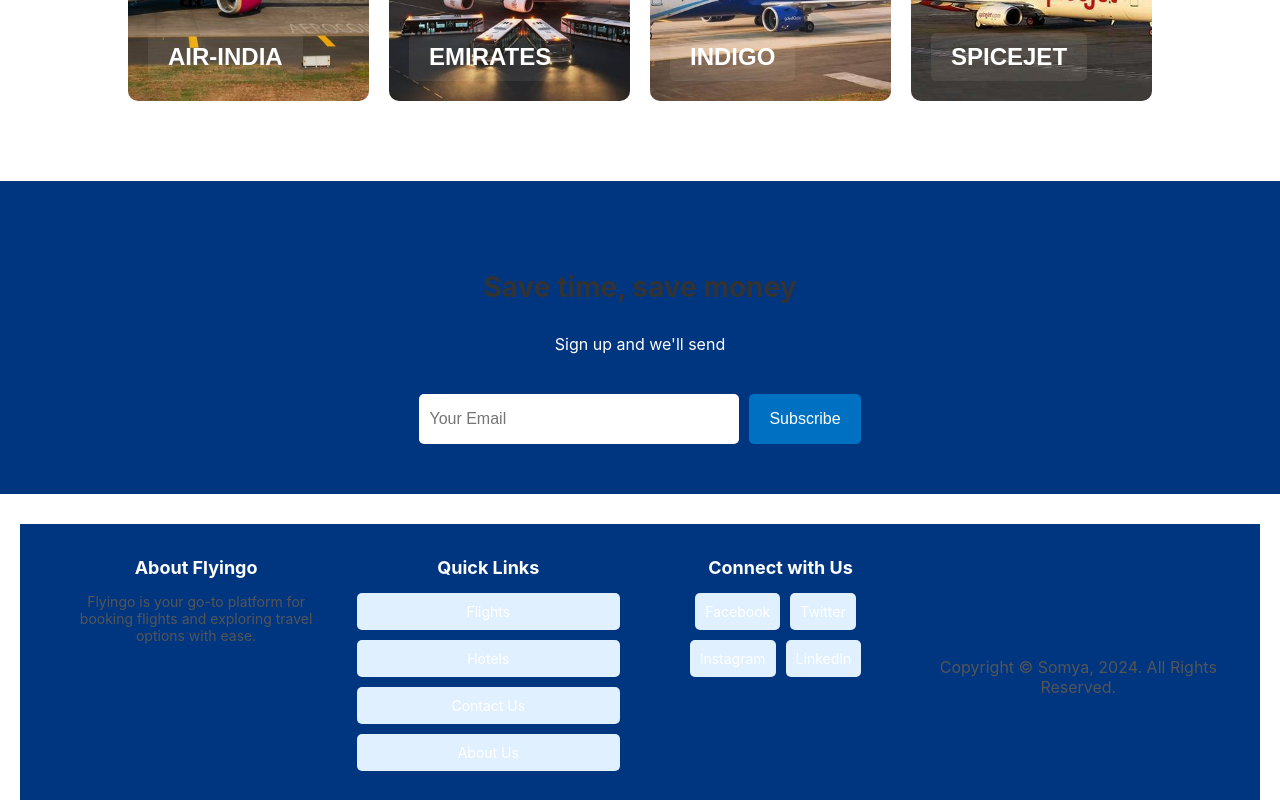
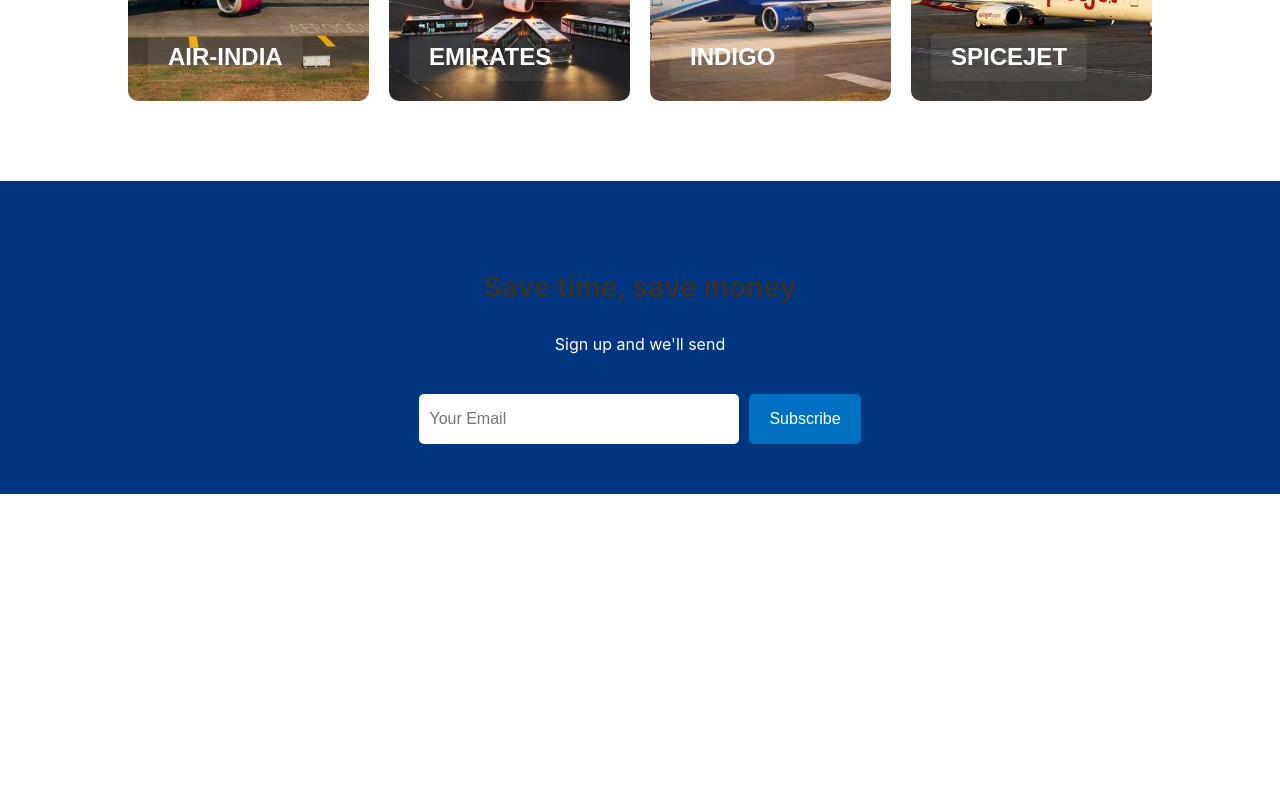
Before and after one commit to Somya-kislay19/FLYINGO_BOOKING_APP, a React (Create React App) app: page / in a window 1280 px wide. Shown: the part 896-1696 px from the top of the page. After the commit the page ends 1390 px from the top, so only its background shows below. Built offline with nearby package versions, Linux system fonts and the light colour scheme.

Commit message:
Auto commit message

```diff
--- a/src/components/footer/Footer.jsx
+++ b/src/components/footer/Footer.jsx
@@ -5,31 +5,12 @@
     return (
         <footer className="footer">
             <div className="footer-content">
-        <div className="footer-section">
-          <h3>About Flyingo</h3>
-          <p>Flyingo is your go-to platform for booking flights and exploring travel options with ease.</p>
+                <div className="footer-links">
+                    <a href="https://instagram.com" target="_blank" rel="noopener noreferrer">Instagram</a>
+                    <a href="https://facebook.com" target="_blank" rel="noopener noreferrer">Facebook</a>
+                    <a href="mailto:support@flyingo.com">Email</a>
                 </div>
-        <div className="footer-section">
-          <h3>Quick Links</h3>
-          <ul>
-            <li><a href="/flights">Flights</a></li>
-            <li><a href="/hotels">Hotels</a></li>
-            <li><a href="/contact">Contact Us</a></li>
-            <li><a href="/about">About Us</a></li>
-          </ul>
-        </div>
-        <div className="footer-section">
-          <h3>Connect with Us</h3>
-          <ul className="social-links">
-            <li><a href="https://www.facebook.com">Facebook</a></li>
-            <li><a href="https://www.twitter.com">Twitter</a></li>
-            <li><a href="https://www.instagram.com">Instagram</a></li>
-            <li><a href="https://www.linkedin.com">LinkedIn</a></li>
-          </ul>
-        </div>
-      </div>
-      <div className="footer-bottom">
-        <p>Copyright © Somya, 2024. All Rights Reserved.</p>
+                <p className="copyright">All rights reserved © Somya</p>
             </div>
         </footer>
     );
--- a/src/components/footer/footer.css
+++ b/src/components/footer/footer.css
@@ -1,59 +1,37 @@
 .footer {
     background-color: #003580;
     color: white;
-    padding: 40px 0;
+    padding: 10px 0;
     text-align: center;
+    position: fixed;
+    width: 100%;
+    bottom: 0;
+    left: 0;
+    font-size: 14px;
 }
 
 .footer-content {
     display: flex;
-    justify-content: space-around;
-    max-width: 1200px;
-    margin: 0 auto;
+    flex-direction: column;
+    align-items: center;
+    justify-content: center;
 }
 
-.footer-section {
-    width: 30%;
+.footer-links {
+    margin-bottom: 5px;
 }
 
-.footer-section h3 {
-    font-size: 18px;
-    margin-bottom: 15px;
+.footer-links a {
+    color: white;
+    margin: 0 15px;
+    text-decoration: none;
+    font-weight: bold;
 }
 
-.footer-section p,
-.footer-section ul {
-    font-size: 14px;
-}
-
-.footer-section ul {
-    list-style: none;
-    padding: 0;
-}
-
-.footer-section ul li {
-    margin-bottom: 10px;
-}
-
-.footer-section ul li a {
-    color: white;
-    text-decoration: none;
-}
-
-.footer-section ul li a:hover {
+.footer-links a:hover {
     text-decoration: underline;
 }
 
-.social-links li {
-    display: inline-block;
-    margin-right: 10px;
+.copyright {
+    font-size: 12px;
 }
-
-.footer-bottom {
-    margin-top: 30px;
-    font-size: 14px;
-}
-
-.footer-bottom p {
-    margin: 0;
-}
```
Lines whose indentation alone changed are shown as unchanged.
